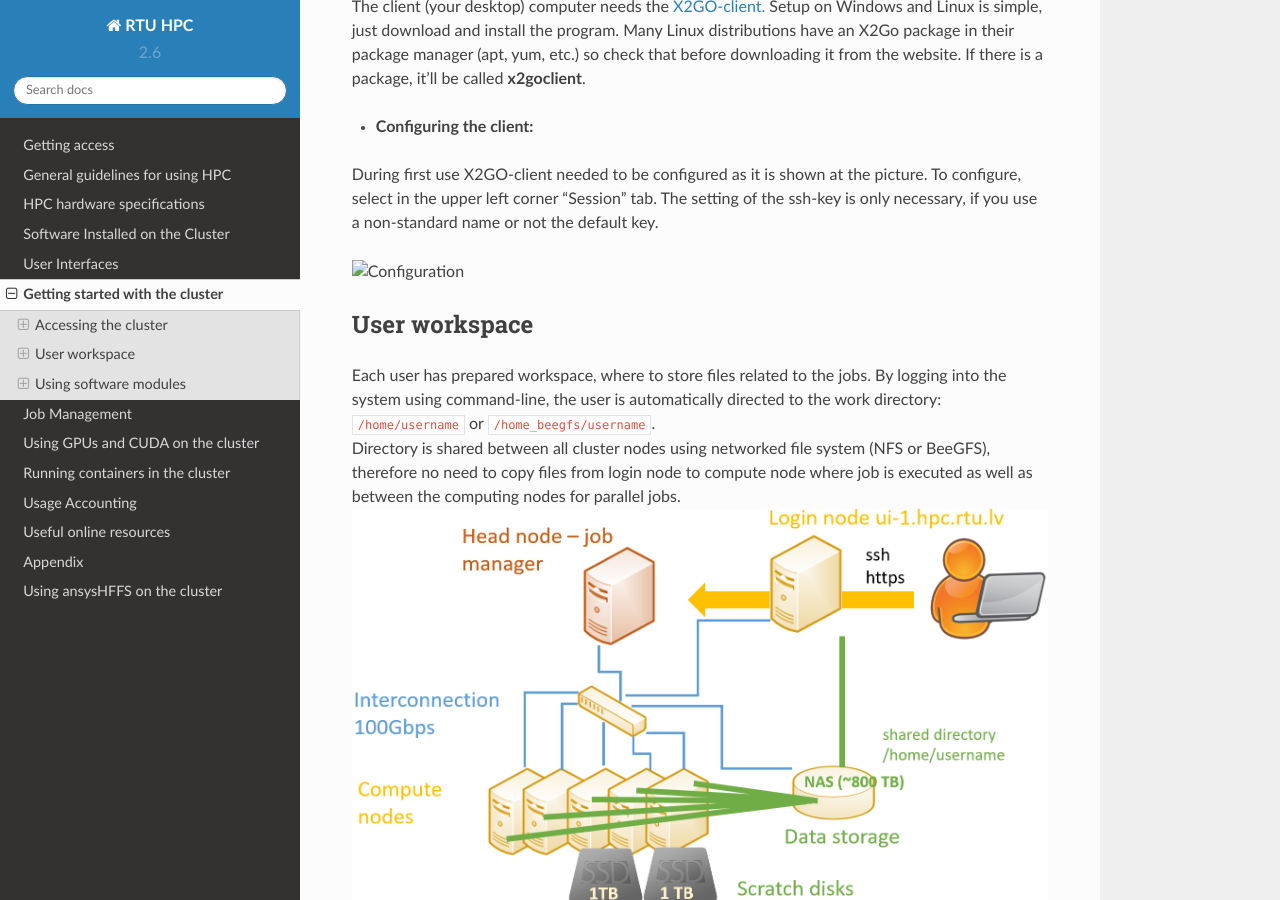
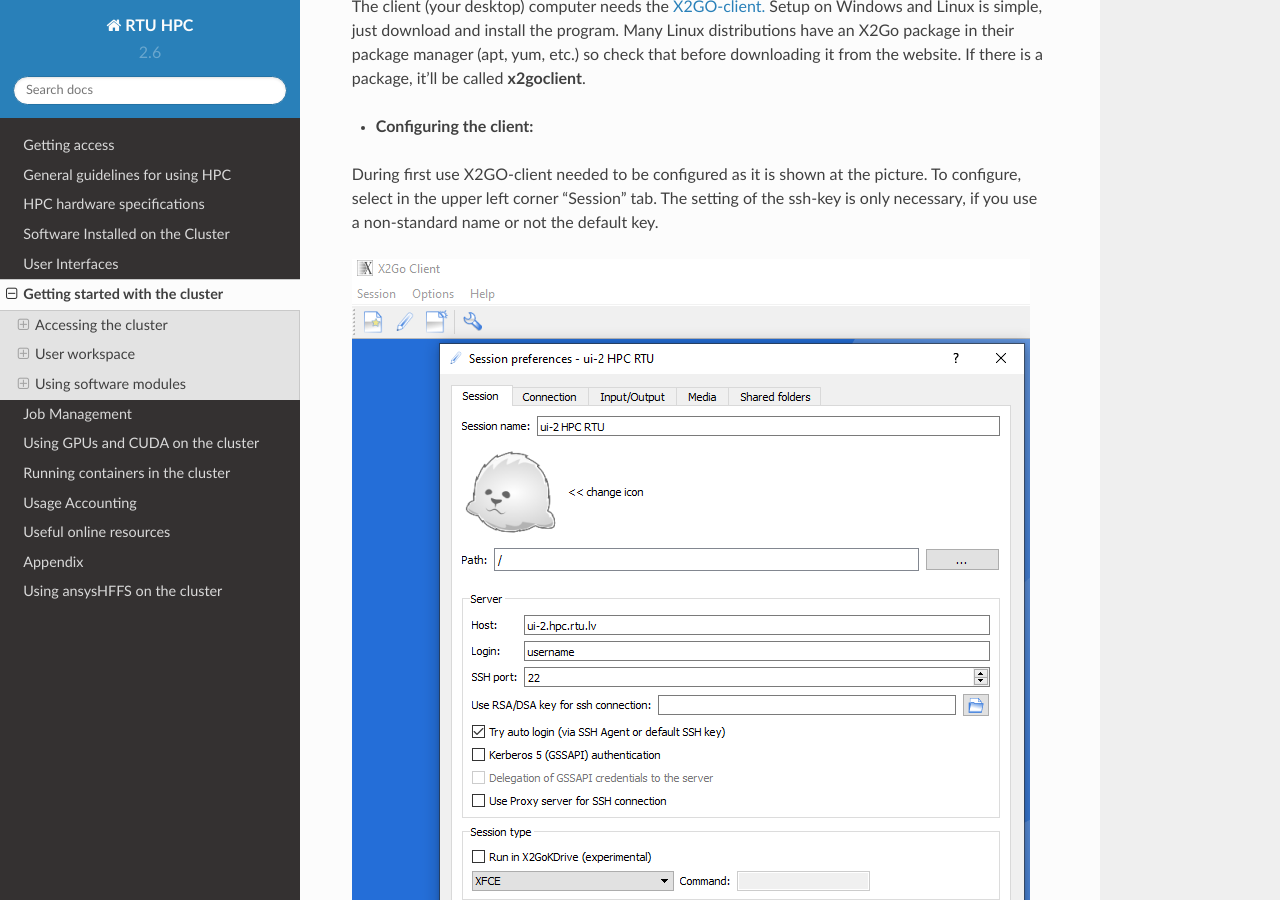
Before and after one commit to rtuhpc/hpc-manual, a Sphinx documentation site: the page built from doc/06_getting_started.md, in a window 1280 px wide and 900 px high, scrolled down 3145 px. Built offline with Sphinx 7.4.7 and the Read the Docs theme 2.0.0, drawn with Linux system fonts in a browser that asks for light colours.

Commit message:
Update 06_getting_started.md

```diff
--- a/doc/06_getting_started.md
+++ b/doc/06_getting_started.md
@@ -59,7 +59,7 @@
 During first use X2GO-client needed to be configured as it is shown at the picture. To configure, select in the upper left corner "Session" tab.
 The setting of the ssh-key is only necessary, if you use a non-standard name or not the default key.
 
-![Configuration](X2go_session_01.PNG)
+![Configuration](images/X2go_session_01.PNG)
 
 
 ## User workspace
```
